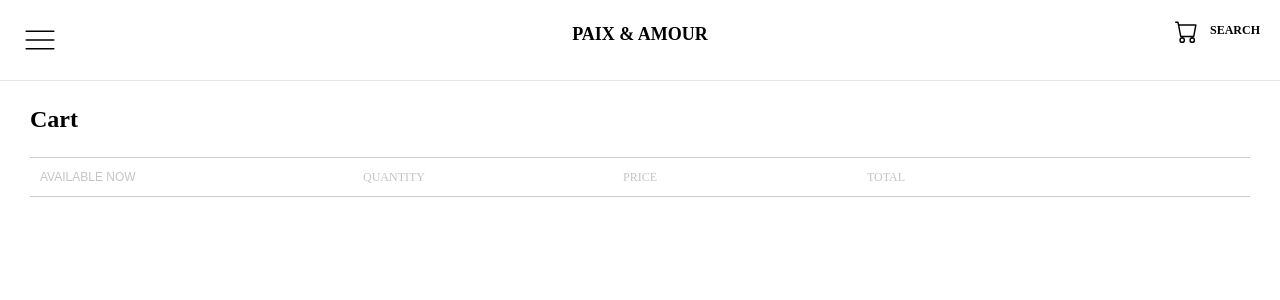
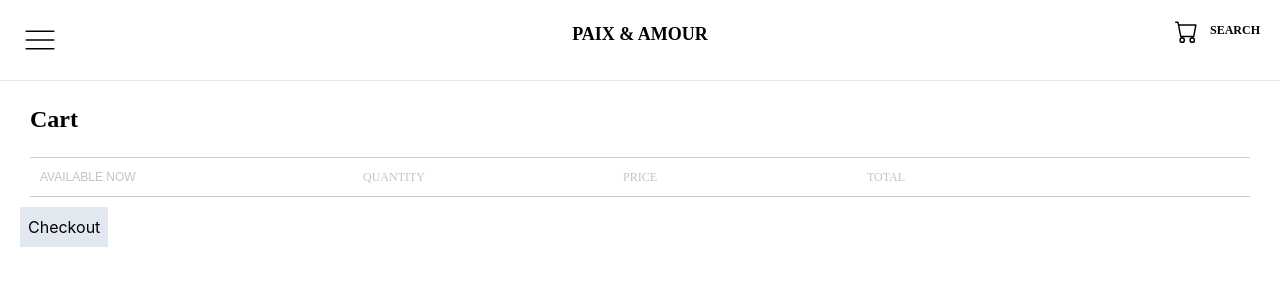
Before and after one commit to fawwaz95/EcommerceFrontEnd, a React (Create React App) app: page /Cart in a window 1280 px wide. Shown: the top 300 px of the page. Built offline with nearby package versions, Linux system fonts and the light colour scheme.

Commit message:
starting to implement stripe checkout

```diff
--- a/src/components/Cart.js
+++ b/src/components/Cart.js
@@ -4,7 +4,10 @@
 import {Link} from 'react-router-dom';
 
 export default function Cart() {
+    const PORT = process.env.PORT || 3001;
+    const checkoutEndPoint = process.env.REACT_APP_BACKENDSERVER ? `${process.env.REACT_APP_BACKENDSERVER}/ecommerce/Checkout`: `http://localhost:${PORT}/ecommerce/Checkout`;
     const [isMobileView, setIsMobileView] = useState(false);
+    const [stripeCheckout, setStripeCheckout] = useState();
     const cart = useSelector((state) => state.cart.cart);
     const dispatch = useDispatch();
 
@@ -25,6 +28,26 @@
         const isMobile = viewportWidth < 768;
         setIsMobileView(isMobile);
     };
+
+    const checkoutOrder = async () => {
+        const checkoutObj = {
+            items: [
+                ...cart
+            ]
+        }
+        setStripeCheckout(checkoutObj);
+        console.log("Clicked checkout button.....");
+        console.log(stripeCheckout);
+        /*fetch(checkoutEndPoint , {
+            method: "POST",
+            headers: {
+                "Content-Type": "application/json"
+            },
+            body: JSON.stringify({})
+        })*/
+    }
+
+
 
     useEffect(() => {
         window.addEventListener('resize', checkIsMobileView);
@@ -73,6 +96,9 @@
                         ))}
                     </div>
                     <div>
+                        <button className="bg-slate-200 p-2" type="submit" onClick={() => checkoutOrder()}> Checkout </button>
+                    </div>
+                    <div>
                     </div>
                 </div> :
                 <div>
```
